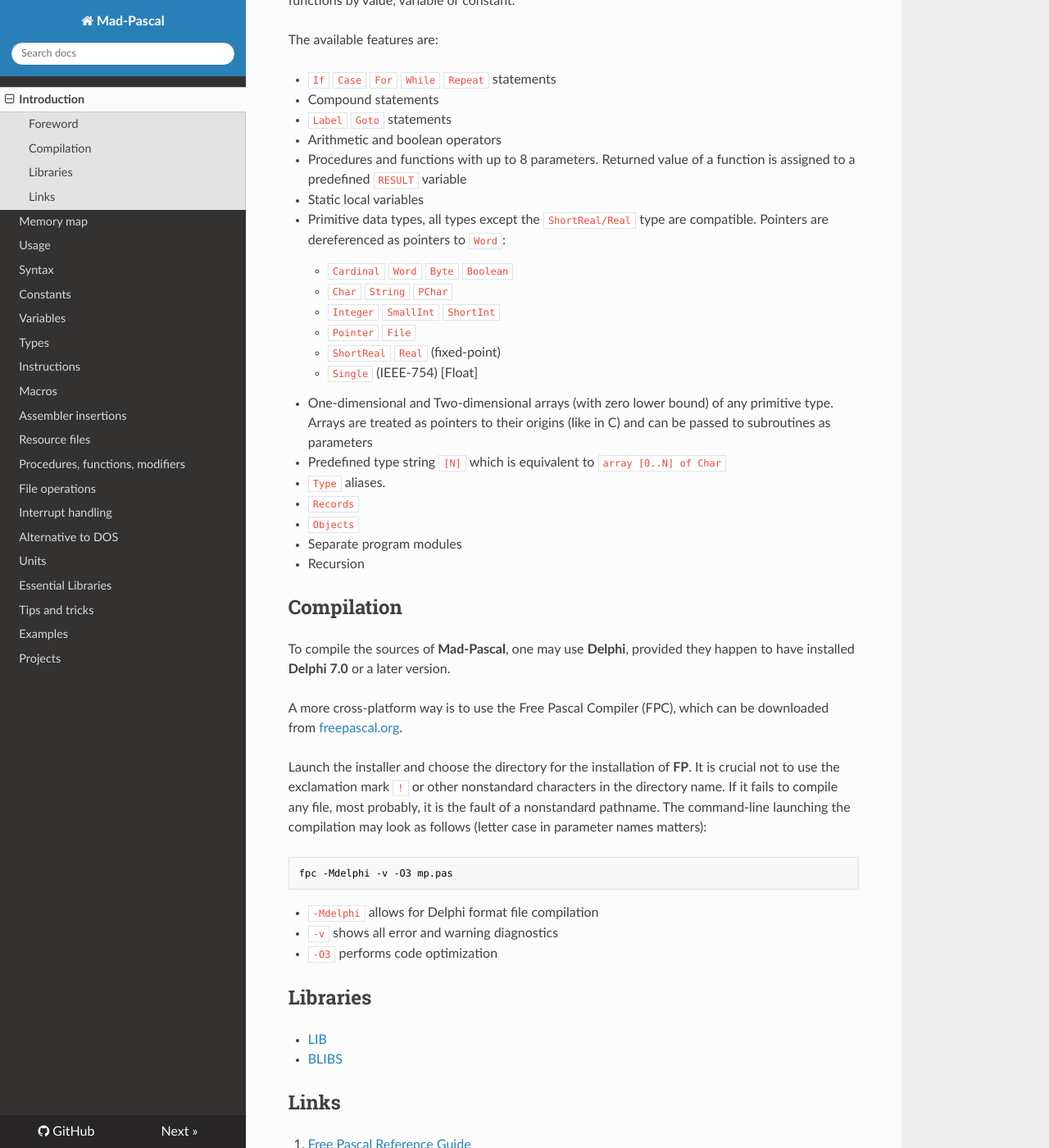
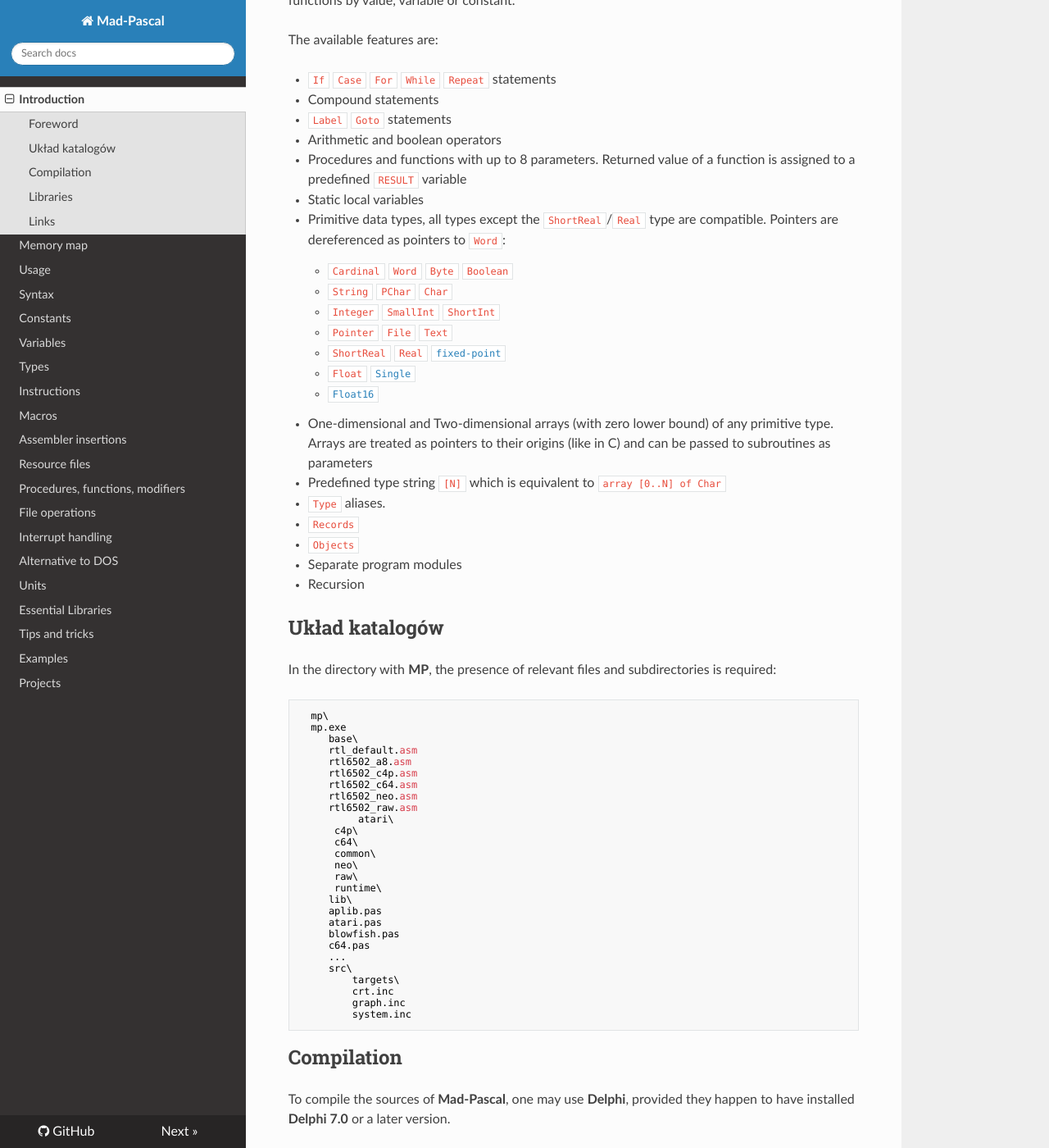
Before and after one commit to tebe6502/mad-pascal-en-mkdocs, an MkDocs documentation site: the page built from docs/introduction.md, in a window 1280 px wide and 1400 px high, scrolled down 457 px. Shown: the whole window at 82% size. Built offline with MkDocs 1.6.1, drawn with Linux system fonts in a browser that asks for light colours; nearby versions of some CDN libraries.

Commit message:
Add files via upload

````diff
--- a/docs/introduction.md
+++ b/docs/introduction.md
@@ -15,13 +15,14 @@
 * Arithmetic and boolean operators
 * Procedures and functions with up to 8 parameters. Returned value of a function is assigned to a predefined `RESULT` variable
 * Static local variables
-* Primitive data types, all types except the `ShortReal/Real` type are compatible. Pointers are dereferenced as pointers to `Word`:
+* Primitive data types, all types except the `ShortReal`/`Real` type are compatible. Pointers are dereferenced as pointers to `Word`:
     * `Cardinal` `Word` `Byte` `Boolean`
-    * `Char` `String` `PChar`
+    * `String` `PChar` `Char`
     * `Integer` `SmallInt` `ShortInt`
-    * `Pointer` `File`
-    * `ShortReal` `Real` (fixed-point)
-    * `Single` (IEEE-754) [Float]
+    * `Pointer` `File` `Text`
+    * `ShortReal` `Real` [`fixed-point`](https://en.wikipedia.org/wiki/Fixed-point_arithmetic)
+    * `Float` [`Single`](https://en.wikipedia.org/wiki/Single-precision_floating-point_format)
+    * [`Float16`](https://en.wikipedia.org/wiki/Half-precision_floating-point_format)
 * One-dimensional and Two-dimensional arrays (with zero lower bound) of any primitive type. Arrays are treated as pointers to their origins (like in C) and can be passed to subroutines as parameters
 * Predefined type string `[N]` which is equivalent to `array [0..N] of Char`
 * `Type` aliases.
@@ -29,6 +30,40 @@
 * `Objects`
 * Separate program modules
 * Recursion
+
+## Układ katalogów
+
+In the directory with **MP**, the presence of relevant files and subdirectories is required:
+
+```
+  mp\
+  mp.exe
+     base\
+     rtl_default.asm
+     rtl6502_a8.asm
+     rtl6502_c4p.asm
+     rtl6502_c64.asm
+     rtl6502_neo.asm
+     rtl6502_raw.asm
+          atari\
+	  c4p\
+	  c64\
+	  common\
+	  neo\
+	  raw\
+	  runtime\
+     lib\
+     aplib.pas
+     atari.pas
+     blowfish.pas
+     c64.pas
+     ...
+     src\
+         targets\
+         crt.inc
+         graph.inc
+         system.inc
+```
 
 ## Compilation
 
````
Also changed, not shown: docs/ados.md (added, +50 -0 lines), docs/resources.md (+25 -1 lines).
